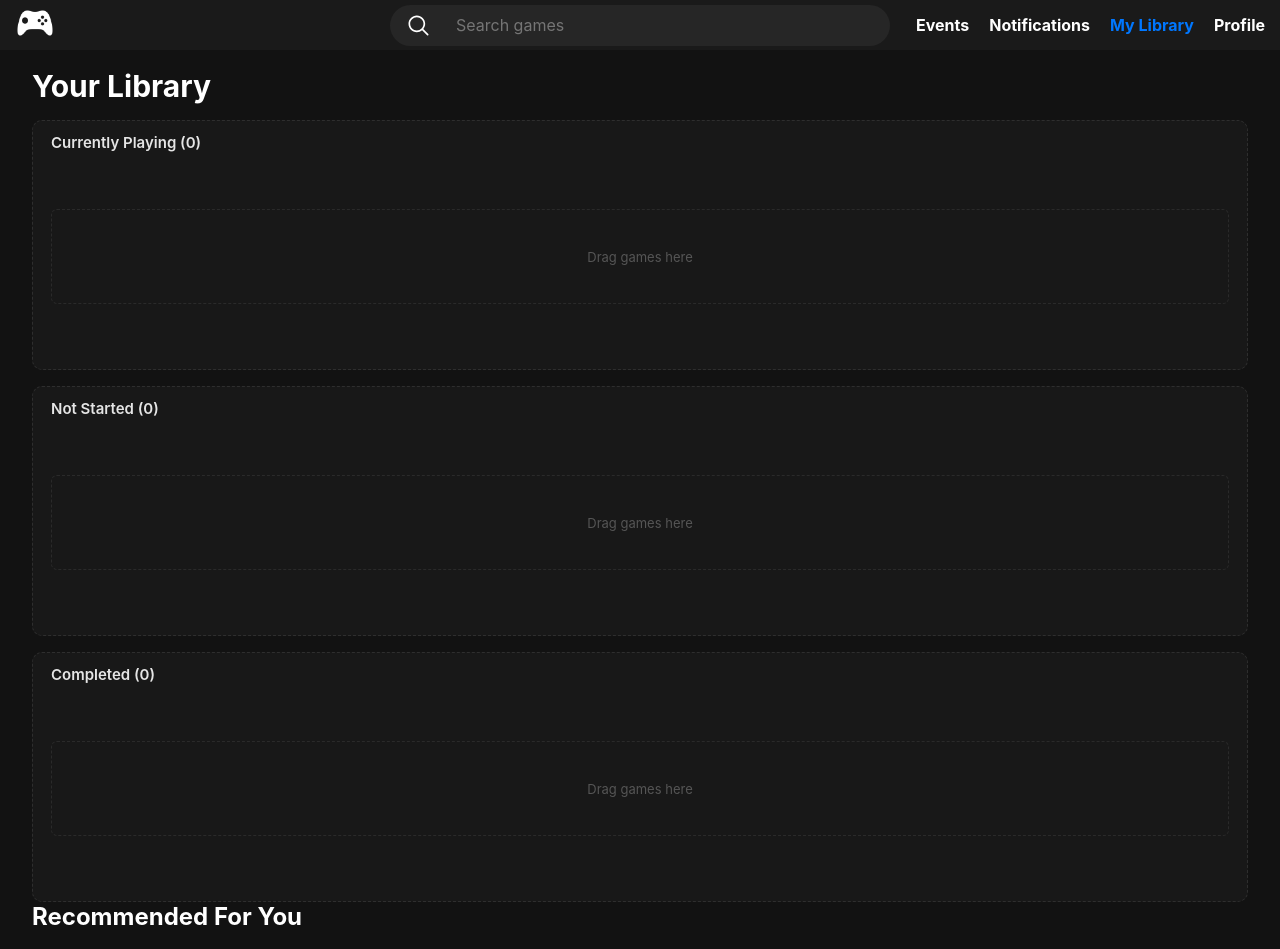
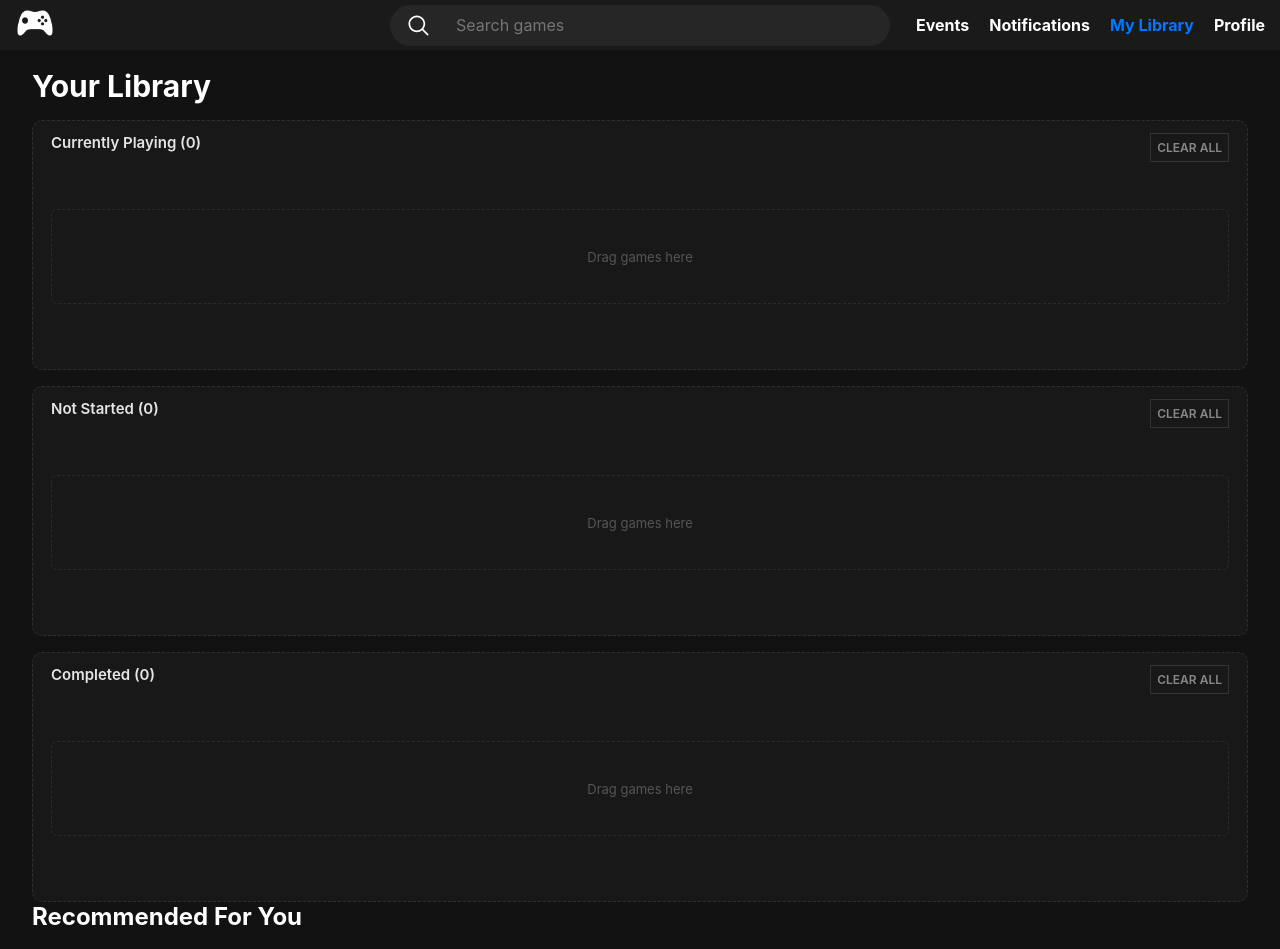
Before and after one commit to TMA033/Video-Game-Backlog, a React (Vite) app: page /library in a window 1280 px wide. Built offline with nearby package versions, Linux system fonts and the light colour scheme.

Commit message:
Implemented Clear All for each backlog column

```diff
--- a/src/pages/Library Page/BacklogColumn.jsx
+++ b/src/pages/Library Page/BacklogColumn.jsx
@@ -12,7 +12,12 @@ export function BacklogColumn({
   onDragStart,
   onDragEnd,
   onRemove,
+  onClearAll
 }) {
+
+
+
+
   return (
     <div
       className={`backlog-column ${isActiveDropZone ? "drop-active" : ""}`}
@@ -20,9 +25,13 @@ export function BacklogColumn({
       onDragLeave={onDragLeave}
       onDrop={(e) => onDrop(e, statusKey)}
     >
-      <h2>
-        {label} ({games.length})
-      </h2>
+      <div className='column-top'>
+        <h2>
+          {label} ({games.length})
+        </h2>
+
+        <button className="clear-all-btn" onClick={() => onClearAll(statusKey)}>CLEAR ALL</button>
+      </div>
 
       <div className="card-list">
         {games.length === 0 ? (
--- a/src/pages/Library Page/Library.css
+++ b/src/pages/Library Page/Library.css
@@ -174,3 +174,28 @@
   color: #fa1515;
   border-color: rgba(250, 21, 21, 0.4);
 }
+
+
+.column-top {
+  display: flex;
+  justify-content: space-between;
+
+}
+
+.clear-all-btn {
+  background: transparent;
+  color: #888888;
+  padding: 4px 6px;
+  font-size: 12px;
+  font-weight: 600;
+  border: 1px solid #333333;
+
+  cursor: pointer;
+}
+
+
+.clear-all-btn:hover {
+  background: rgba(250, 21, 21, 0.15);
+  color: #fa1515;
+  border-color: rgba(250, 21, 21, 0.4);
+}
--- a/src/pages/Library Page/Library.jsx
+++ b/src/pages/Library Page/Library.jsx
@@ -70,6 +70,15 @@ export function Library() {
     setLibrary((prevLibrary) => prevLibrary.filter((game) => game.id !== gameId));
   };
 
+  const handleClearShelf = (statusKey) => {
+    setLibrary((prevLibrary) => {
+      prevLibrary.filter((game) => {
+        const gameStatus = game.status || "Not Started";
+        return gameStatus !== statusKey;
+      })
+    })
+  }
+
   return (
     <>
       <Header />
@@ -102,6 +111,7 @@ export function Library() {
                 onDragStart={handleDragStart}
                 onDragEnd={handleDragEnd}
                 onRemove={handleRemoveGame}
+                onClearAll={handleClearShelf}
               />
             );
           })}
```
